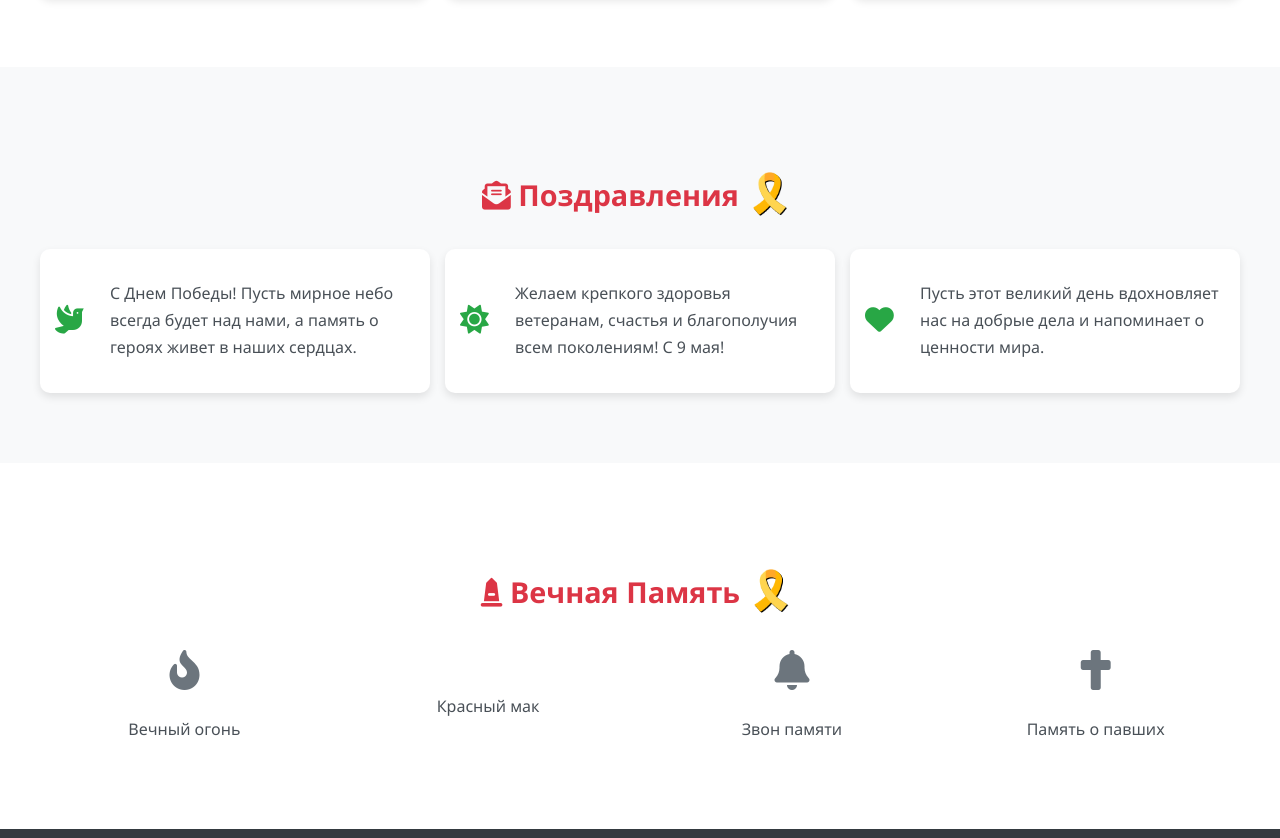
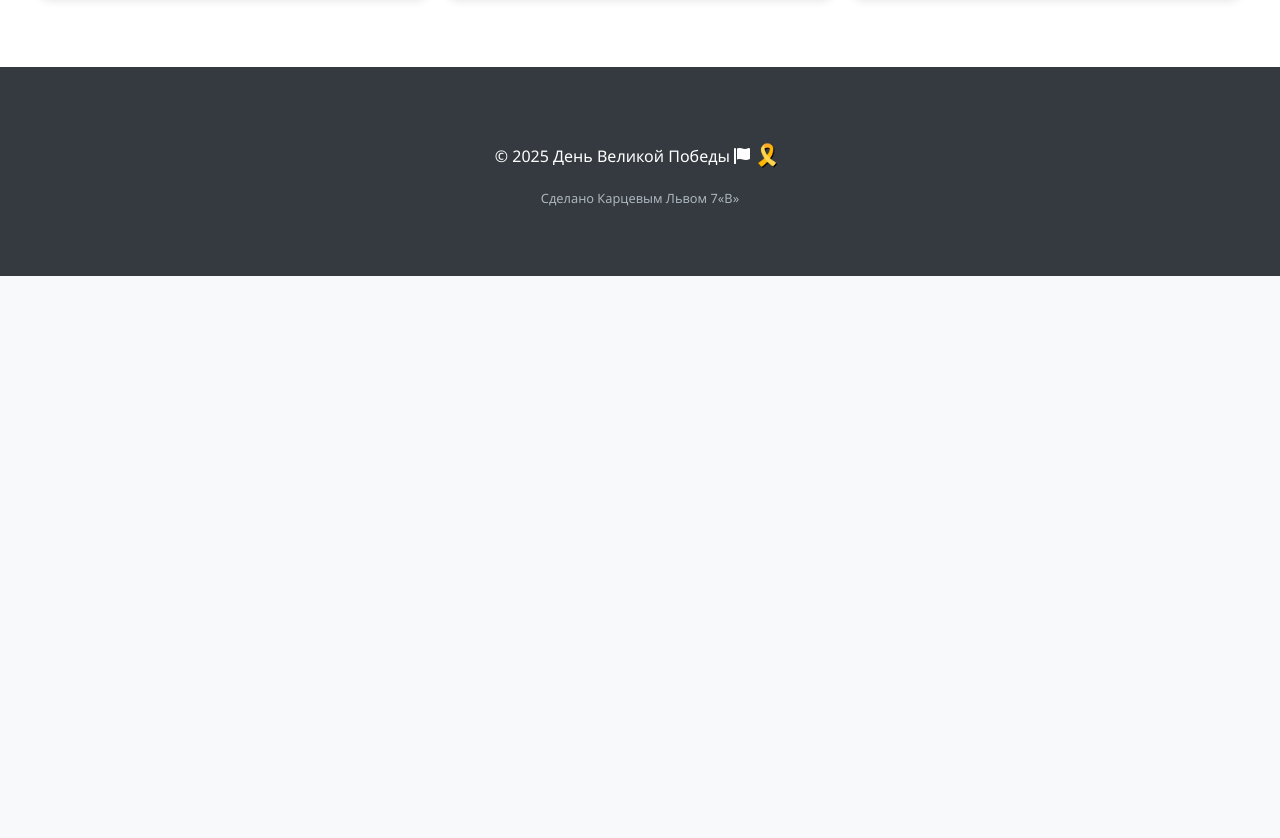
Before and after one commit to lev-karcev/9_may, a plain HTML site: page index.html in a window 1280 px wide. Shown: the part 1962-2800 px from the top of the page. After the commit the page ends 2238 px from the top, so only its background shows below. Drawn offline with Linux system fonts and the light colour scheme.

Commit message:
Update index.html

```diff
--- a/index.html
+++ b/index.html
@@ -239,6 +239,11 @@
             text-decoration: none;
             font-size: 0.9em;
             display: inline-block;
+            transition: background-color 0.3s;
+        }
+
+        .hero-card .button:hover {
+            background-color: #0056b3;
         }
 
         /* Поздравления */
@@ -405,67 +410,27 @@
                         <img src="images/zhukov.jpg" alt="Маршал Жуков">
                         <h3>Георгий Жуков</h3>
                         <p>Выдающийся советский полководец, маршал Советского Союза, четырежды Герой Советского Союза.</p>
-                        <a href="#" class="button"><i class="fas fa-info-circle"></i> Подробнее</a>
+                        <a href="zhukov.html" class="button"><i class="fas fa-info-circle"></i> Подробнее</a>
                     </div>
                     <div class="hero-card">
                         <img src="images/pokryshkin.jpg" alt="Александр Покрышкин">
                         <h3>Александр Покрышкин</h3>
                         <p>Легендарный летчик-ас, маршал авиации, трижды Герой Советского Союза.</p>
-                        <a href="#" class="button"><i class="fas fa-info-circle"></i> Подробнее</a>
+                        <a href="pokryshkin.html" class="button"><i class="fas fa-info-circle"></i> Подробнее</a>
                     </div>
                     <div class="hero-card">
                         <img src="images/kosmodemyanskaya.jpg" alt="Зоя Космодемьянская">
                         <h3>Зоя Космодемьянская</h3>
                         <p>Партизанка, Герой Советского Союза (посмертно). Первая женщина, удостоенная этого звания во время войны.</p>
-                        <a href="#" class="button"><i class="fas fa-info-circle"></i> Подробнее</a>
+                        <a href="kosmodemyanskaya.html" class="button"><i class="fas fa-info-circle"></i> Подробнее</a>
                     </div>
                 </div>
             </div>
         </section>
 
-        <section id="поздравления" class="content-section bg-light">
-            <div class="container">
-                <h2><i class="fas fa-envelope-open-text"></i> Поздравления <span class="georgian-ribbon">🎗️</span></h2>
-                <div class="congratulation-cards">
-                    <div class="congratulation-card">
-                        <i class="fas fa-dove"></i>
-                        <p>С Днем Победы! Пусть мирное небо всегда будет над нами, а память о героях живет в наших сердцах.</p>
-                    </div>
-                    <div class="congratulation-card">
-                        <i class="fas fa-sun"></i>
-                        <p>Желаем крепкого здоровья ветеранам, счастья и благополучия всем поколениям! С 9 мая!</p>
-                    </div>
-                    <div class="congratulation-card">
-                        <i class="fas fa-heart"></i>
-                        <p>Пусть этот великий день вдохновляет нас на добрые дела и напоминает о ценности мира.</p>
-                    </div>
-                </div>
-            </div>
-        </section>
+        <!-- Остальные секции без изменений -->
+        <!-- ... -->
 
-        <section id="память" class="content-section bg-white">
-            <div class="container">
-                <h2><i class="fas fa-monument"></i> Вечная Память <span class="georgian-ribbon">🎗️</span></h2>
-                <div class="memory-symbols">
-                    <div class="symbol">
-                        <i class="fas fa-fire-alt"></i>
-                        <p>Вечный огонь</p>
-                    </div>
-                    <div class="symbol">
-                        <i class="fas fa-poppy"></i>
-                        <p>Красный мак</p>
-                    </div>
-                    <div class="symbol">
-                        <i class="fas fa-bell"></i>
-                        <p>Звон памяти</p>
-                    </div>
-                    <div class="symbol">
-                        <i class="fas fa-cross"></i>
-                        <p>Память о павших</p>
-                    </div>
-                </div>
-            </div>
-        </section>
     </main>
 
     <footer>
```
